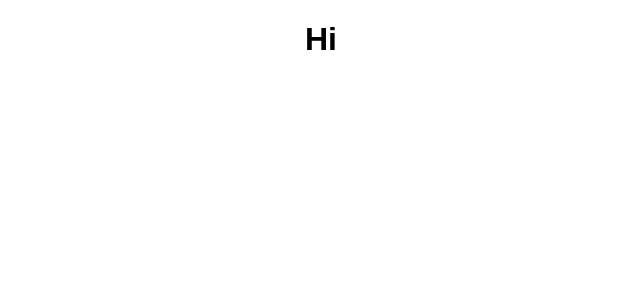
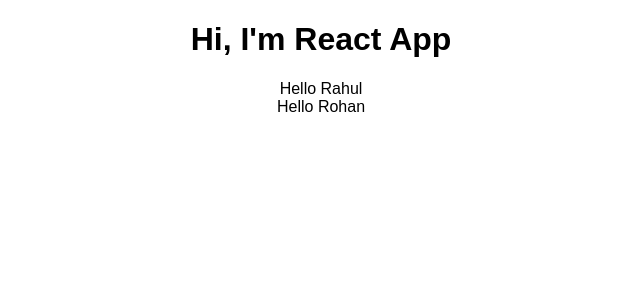
Before and after one commit to rnair1607/react-complete-guide-e-guide, a React (Create React App) app: page / in a window 1280 px wide. Shown: the top 300 px of the page, without its empty margins (319-959 px from the left). Built offline with nearby package versions, Linux system fonts and the light colour scheme.

Commit message:
Reusing components with dynamic content

```diff
--- a/src/App.js
+++ b/src/App.js
@@ -1,20 +1,23 @@
 import React, { Component } from "react";
 import logo from "./logo.svg";
 import "./App.css";
+import Person from "./Person/Person";
 
 class App extends Component {
   render() {
-    // return (
-    //   <div className="App">
-    //     <h1>Hi, I'm React App</h1>
-    //   </div>
+    return (
+      <div className="App">
+        <h1>Hi, I'm React App</h1>
+        <Person name="Rahul" />
+        <Person name="Rohan" />
+      </div>
+    );
+
+    // return React.createElement(
+    //   "div",
+    //   { className: "App" },
+    //   React.createElement("h1", null, "Hi")
     // );
-
-    return React.createElement(
-      "div",
-      { className: "App" },
-      React.createElement("h1", null, "Hi")
-    );
   }
 }
 
--- a/src/Person/Person.jsx
+++ b/src/Person/Person.jsx
@@ -1,5 +1,7 @@
 import React from "react";
 
-export default function Person() {
-  return <div></div>;
-}
+const person = ({ name }) => {
+  return <div>Hello {name}</div>;
+};
+
+export default person;
```
Also changed, not shown: 1 other file (tests, documents, lock files or other folders).
